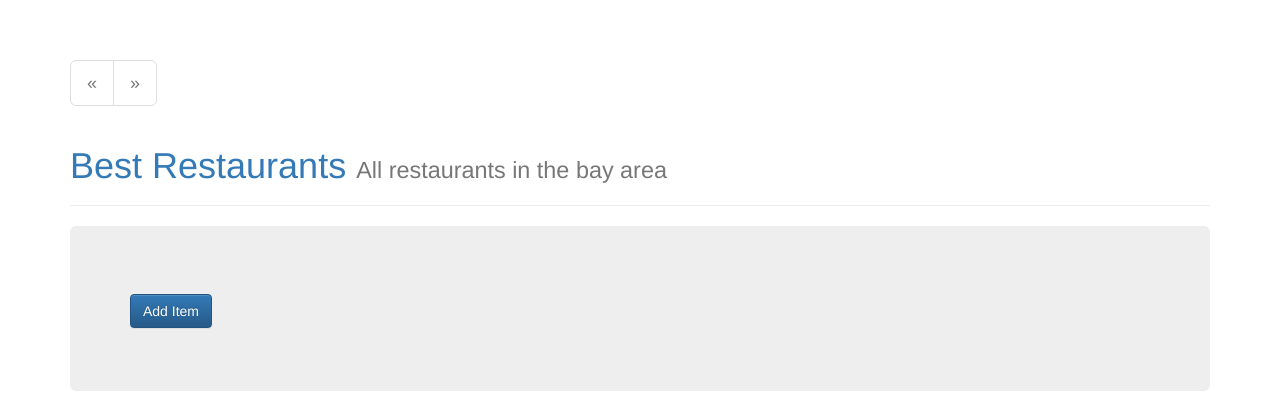
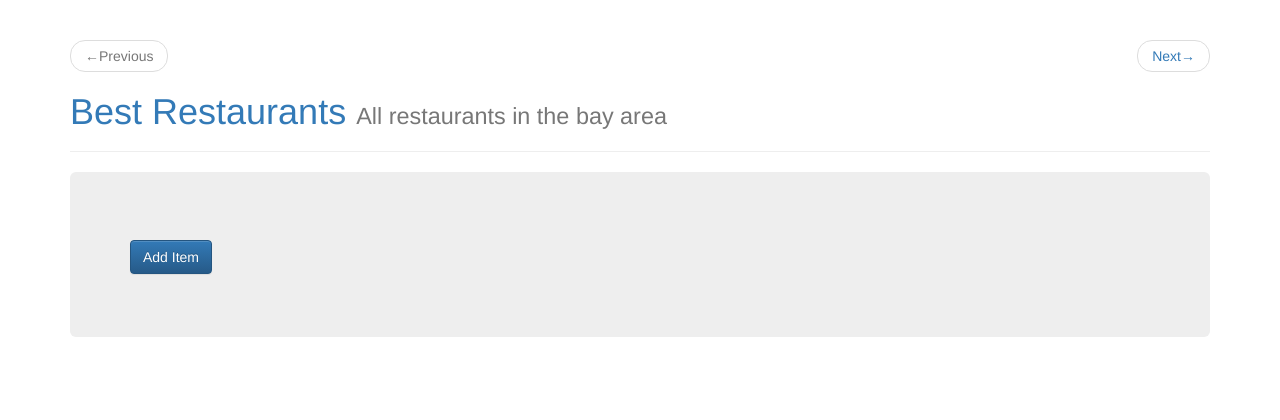
Before and after one commit to alayek/fullstack-intro, a Flask app: template templates/menu.html in a window 1280 px wide. Shown: the top 420 px of the page. Run offline with Flask 2, Linux system fonts and the light colour scheme; the template is opened without the code that fills it, so the values that code supplies are empty; some libraries are stand-ins or nearby versions.

Commit message:
Fix pagination, now that restaurant ids do not need to be contiguous

```diff
--- a/templates/menu.html
+++ b/templates/menu.html
@@ -27,44 +27,50 @@
 		</h4>
 	</div>
 	<div class="page-header">
-		<ul class="pagination pagination-lg">
-			  	{% if restaurant.id > 1 %}
-			  		<li>
-				      <a href="{{url_for('restaurant_menu', restaurant_id=restaurant.id-1)}}" aria-label="Previous">
-				        <span aria-hidden="true">&laquo;</span>
+		<nav>
+			<ul class="pager">
+				{% if id_list|length == 1 %}
+					<li class="previous disabled">
+						<a href="#"><span aria-hidden="true">&larr;</span>Previous</a>
+					</li>
+					<li class="next disabled">
+						<a href="#">Next<span aria-hidden="true">&rarr;</span></a>
+					</li>
+				{% elif restaurant.id == id_list[0] %}
+					<li class="previous disabled">
+						<a href="#"><span aria-hidden="true">&larr;</span>Previous</a>
+					</li>
+					<li class="next">
+						<a href="{{url_for('restaurant_menu', restaurant_id=id_list[1])}}">
+							Next<span aria-hidden=true>&rarr;</span>
 						</a>
 					</li>
+				{% elif restaurant.id == id_list[id_list | length - 1]%}
+					<li class="previous">
+						<a href="{{url_for('restaurant_menu', restaurant_id=id_list[id_list | length-2])}}">
+							<span aria-hidden="true">&larr;</span>Previous
+						</a>
+					</li>
+					<li class="next disabled">
+						<a href="#">Next<span aria-hidden="true">&rarr;</span></a>
+					</li>
 				{% else %}
-				 	<li class="disabled">
-				 		<a href="#">
-				 			<span aria-hidden="true">&laquo;</span>
+					<li class="previous">
+						<a href="{{url_for('restaurant_menu', restaurant_id=id_list[id_list.index(restaurant.id) - 1])}}">
+							<span aria-hidden="true">&larr;</span>Previous
+						</a>
+					</li>
+					<li class="next">
+						<a href="{{url_for('restaurant_menu', restaurant_id=id_list[id_list.index(restaurant.id) + 1])}}">
+							Next<span aria-hidden="true">&rarr;</span
 						</a>
 					</li>
 				{% endif %}
+			</ul>
+		</nav>
 
-			    {% for i in range(1, count+1) %}
-					{% if i == restaurant.id%}
-						<li class="active"><a href="{{url_for('restaurant_menu', restaurant_id=i)}}">{{i}}</a></li>
-					{% else %}
-						<li><a href="{{url_for('restaurant_menu', restaurant_id=i)}}">{{i}}</a></li>
-					{% endif%}
-			    {% endfor %}
 
-			    {% if restaurant.id < count %}
-			  		<li>
-				      <a href="{{url_for('restaurant_menu', restaurant_id=restaurant.id+1)}}" aria-label="Previous">
-				        <span aria-hidden="true">&raquo;</span>
-				      </a>
-				    </li>
-				 {% else %}
-				 	<li class="disabled">
-				 		<a href="#">
-				 			<span aria-hidden="true">&raquo;</span>
-				 		</a>
-				 	</li>
-			  	{% endif %}
 
-			  </ul>
 		<h1>
 			<a href="{{url_for('show_restaurants')}}">Best Restaurants</a>
 			<small>All restaurants in the bay area</small>
--- a/templates/restaurants.html
+++ b/templates/restaurants.html
@@ -47,7 +47,7 @@
 								<span class="glyphicon glyphicon-trash"></span>
 							</a>
 							<span class="badge pull-right">
-								{{menus[restaurant.id-1]}}
+								{{menus[restaurant.id]}}
 							</span>
 						</small>
 					</h4>
```
Lines whose indentation alone changed are shown as unchanged.
